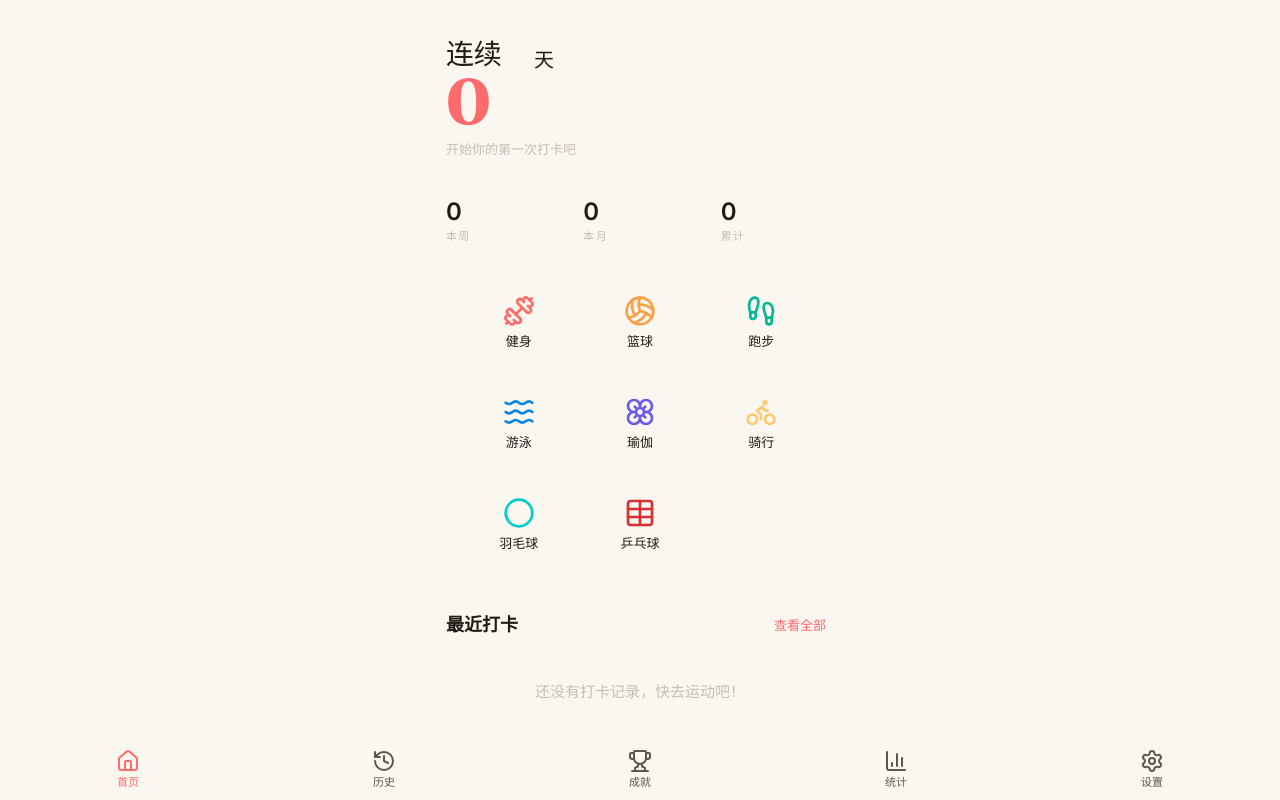
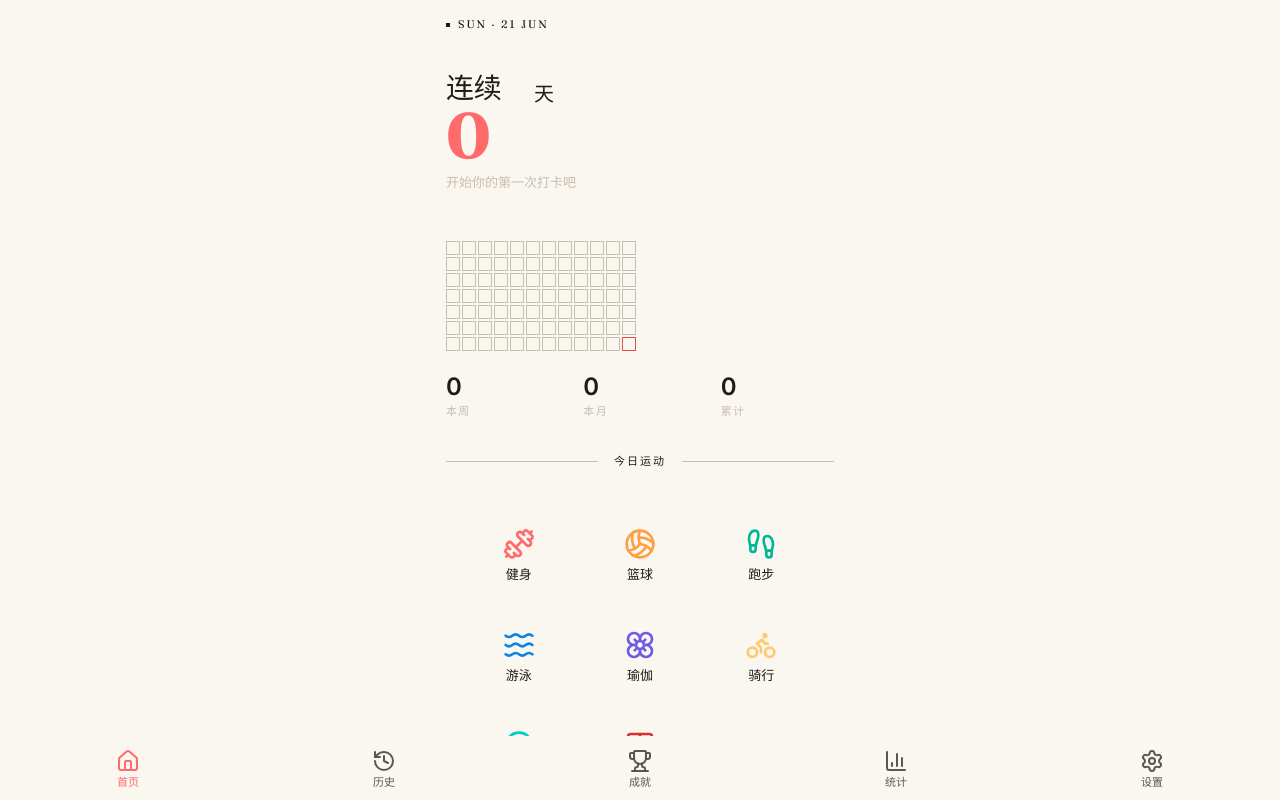
Before and after one commit to HICDATS/Momenta, a React (Vite) app: page / in a window 1280 px wide. Shown: the top 800 px of the page. Built offline with nearby package versions, Linux system fonts and the light colour scheme.

Commit message:
feat(home): 整合 eyebrow / Heatmap / 能量条触发

```diff
--- a/src/pages/Home/Home.module.css
+++ b/src/pages/Home/Home.module.css
@@ -3,6 +3,7 @@
   flex-direction: column;
   gap: var(--spacing-md);
   padding: var(--spacing-md);
+  padding-bottom: var(--spacing-xl);
 }
 
 .srOnly {
@@ -17,11 +18,74 @@
   border: 0;
 }
 
+.eyebrow {
+  display: flex;
+  align-items: center;
+  gap: var(--spacing-sm);
+  font-family: var(--font-display);
+  font-weight: 400;
+  font-variation-settings: 'opsz' 14;
+  font-size: var(--font-size-xs);
+  color: var(--ink-900);
+  text-transform: uppercase;
+  letter-spacing: 0.18em;
+}
+
+.eyebrowMark {
+  display: inline-block;
+  width: 4px;
+  height: 4px;
+  background-color: var(--ink-900);
+}
+
+.energyBar {
+  height: 1.5px;
+  background-color: var(--ember-500);
+  transform-origin: left center;
+  animation: energyFill 0.6s linear forwards, energyFade 0.4s linear 3s forwards;
+  width: 100%;
+}
+
+@keyframes energyFill {
+  from { transform: scaleX(0); }
+  to   { transform: scaleX(1); }
+}
+
+@keyframes energyFade {
+  from { opacity: 1; }
+  to   { opacity: 0; }
+}
+
+.divider {
+  display: flex;
+  align-items: center;
+  gap: var(--spacing-md);
+  margin: var(--spacing-md) 0 var(--spacing-sm);
+}
+
+.divider::before,
+.divider::after {
+  content: '';
+  flex: 1;
+  height: 1px;
+  background-color: var(--fog-300);
+}
+
+.dividerText {
+  font-family: var(--font-display);
+  font-weight: 400;
+  font-variation-settings: 'opsz' 14;
+  font-size: var(--font-size-xs);
+  color: var(--ink-900);
+  text-transform: uppercase;
+  letter-spacing: 0.18em;
+}
+
 .loading {
   margin: var(--spacing-xl) 0;
   text-align: center;
   font-size: var(--font-size-md);
-  color: var(--color-text-secondary);
+  color: var(--fog-300);
 }
 
 .error {
@@ -29,15 +93,15 @@
   padding: var(--spacing-md);
   text-align: center;
   font-size: var(--font-size-sm);
-  color: var(--color-danger);
-  background-color: var(--color-bg-card);
-  border-radius: var(--radius-md);
+  color: var(--ember-700);
+  border: 1px solid var(--fog-300);
 }
 
 .recentSection {
   display: flex;
   flex-direction: column;
   gap: var(--spacing-sm);
+  margin-top: var(--spacing-sm);
 }
 
 .sectionHeader {
@@ -48,14 +112,18 @@
 
 .sectionTitle {
   margin: 0;
-  font-size: var(--font-size-lg);
-  font-weight: var(--font-weight-bold);
-  color: var(--color-text);
+  font-family: var(--font-display);
+  font-weight: 400;
+  font-variation-settings: 'opsz' 14;
+  font-size: var(--font-size-sm);
+  color: var(--ink-900);
+  letter-spacing: 0.12em;
+  text-transform: uppercase;
 }
 
 .viewAll {
   font-size: var(--font-size-sm);
-  color: var(--color-primary);
+  color: var(--ember-500);
   text-decoration: none;
   min-height: 44px;
   display: inline-flex;
@@ -69,36 +137,36 @@
   padding: 0;
   display: flex;
   flex-direction: column;
-  gap: var(--spacing-xs);
 }
 
 .recentItem {
   display: flex;
   align-items: center;
   justify-content: space-between;
-  padding: var(--spacing-sm) var(--spacing-md);
-  background-color: var(--color-bg-card);
-  border-radius: var(--radius-sm);
-  box-shadow: var(--shadow-sm);
+  padding: var(--spacing-md) 0;
+  border-bottom: 1px solid var(--fog-300);
+}
+
+.recentItem:last-child {
+  border-bottom: none;
 }
 
 .sportName {
+  font-family: var(--font-body);
   font-size: var(--font-size-md);
-  color: var(--color-text);
+  color: var(--ink-900);
   font-weight: var(--font-weight-medium);
 }
 
 .checkInTime {
   font-size: var(--font-size-sm);
-  color: var(--color-text-secondary);
+  color: var(--fog-300);
 }
 
 .emptyText {
   margin: 0;
-  padding: var(--spacing-lg) var(--spacing-md);
-  text-align: center;
-  font-size: var(--font-size-md);
-  color: var(--color-text-light);
-  background-color: var(--color-bg-card);
-  border-radius: var(--radius-md);
+  padding: var(--spacing-lg) 0;
+  text-align: left;
+  font-size: var(--font-size-sm);
+  color: var(--fog-300);
 }
--- a/src/pages/Home/Home.tsx
+++ b/src/pages/Home/Home.tsx
@@ -1,7 +1,9 @@
+import { useState, useEffect } from 'react';
 import { Link } from 'react-router-dom';
 import { useCheckIns } from '../../hooks/useCheckIns';
 import { StreakDisplay } from '../../components/StreakDisplay/StreakDisplay';
 import { StatsCard } from '../../components/StatsCard/StatsCard';
+import { Heatmap } from '../../components/Heatmap/Heatmap';
 import { QuickCheckIn } from '../../components/QuickCheckIn/QuickCheckIn';
 import { formatDateTime } from '../../utils/dateUtils';
 import { DEFAULT_SPORT_TYPES } from '../../constants/sports';
@@ -13,24 +15,67 @@ const ERROR_PREFIX = '加载失败：';
 const EMPTY_TEXT = '还没有打卡记录，快去运动吧！';
 const RECENT_TITLE = '最近打卡';
 const VIEW_ALL = '查看全部';
-const PAGE_TITLE = '首页';
+const TODAY_LABEL = '今日运动';
+
+const ENERGY_BAR_TOTAL_MS = 3400;
+
+function formatEyebrow(timestamp: number): string {
+  const d = new Date(timestamp);
+  const days = ['SUN', 'MON', 'TUE', 'WED', 'THU', 'FRI', 'SAT'];
+  const months = ['JAN', 'FEB', 'MAR', 'APR', 'MAY', 'JUN', 'JUL', 'AUG', 'SEP', 'OCT', 'NOV', 'DEC'];
+  return `${days[d.getDay()]} · ${d.getDate()} ${months[d.getMonth()]}`;
+}
 
 export function Home(): JSX.Element {
   const { checkIns, loading, error, refresh } = useCheckIns();
   const recentCheckIns = checkIns.slice(0, RECENT_PREVIEW_COUNT);
+  const [showEnergyBar, setShowEnergyBar] = useState(false);
+
+  useEffect(() => {
+    if (!showEnergyBar) return;
+    const fadeTimer = setTimeout(() => {
+      setShowEnergyBar(false);
+    }, ENERGY_BAR_TOTAL_MS);
+    return () => clearTimeout(fadeTimer);
+  }, [showEnergyBar]);
+
+  const handleCheckInComplete = (): void => {
+    setShowEnergyBar(true);
+    void refresh();
+  };
 
   return (
     <div className={styles.home} data-testid="page-home">
-      <h1 className={styles.srOnly}>{PAGE_TITLE}</h1>
+      <h1 className={styles.srOnly}>首页</h1>
       {loading ? (
         <p className={styles.loading}>{LOADING_TEXT}</p>
       ) : error ? (
         <p className={styles.error}>{ERROR_PREFIX}{error}</p>
       ) : (
         <>
+          <div className={styles.eyebrow} data-testid="home-eyebrow">
+            <span className={styles.eyebrowMark} aria-hidden="true" />
+            <span>{formatEyebrow(Date.now())}</span>
+          </div>
+
+          {showEnergyBar && (
+            <div
+              className={styles.energyBar}
+              data-testid="energy-bar"
+              role="presentation"
+            />
+          )}
+
           <StreakDisplay checkIns={checkIns} />
+          <Heatmap checkIns={checkIns} />
           <StatsCard checkIns={checkIns} />
-          <QuickCheckIn onCheckInComplete={() => { void refresh(); }} />
+
+          <div className={styles.divider}>
+            <span className={styles.dividerText}>{TODAY_LABEL}</span>
+          </div>
+
+          <QuickCheckIn onCheckInComplete={handleCheckInComplete} />
+
           <section className={styles.recentSection}>
             <div className={styles.sectionHeader}>
               <h2 className={styles.sectionTitle}>{RECENT_TITLE}</h2>
```
Also changed, not shown: 2 other files (tests, documents, lock files or other folders).
